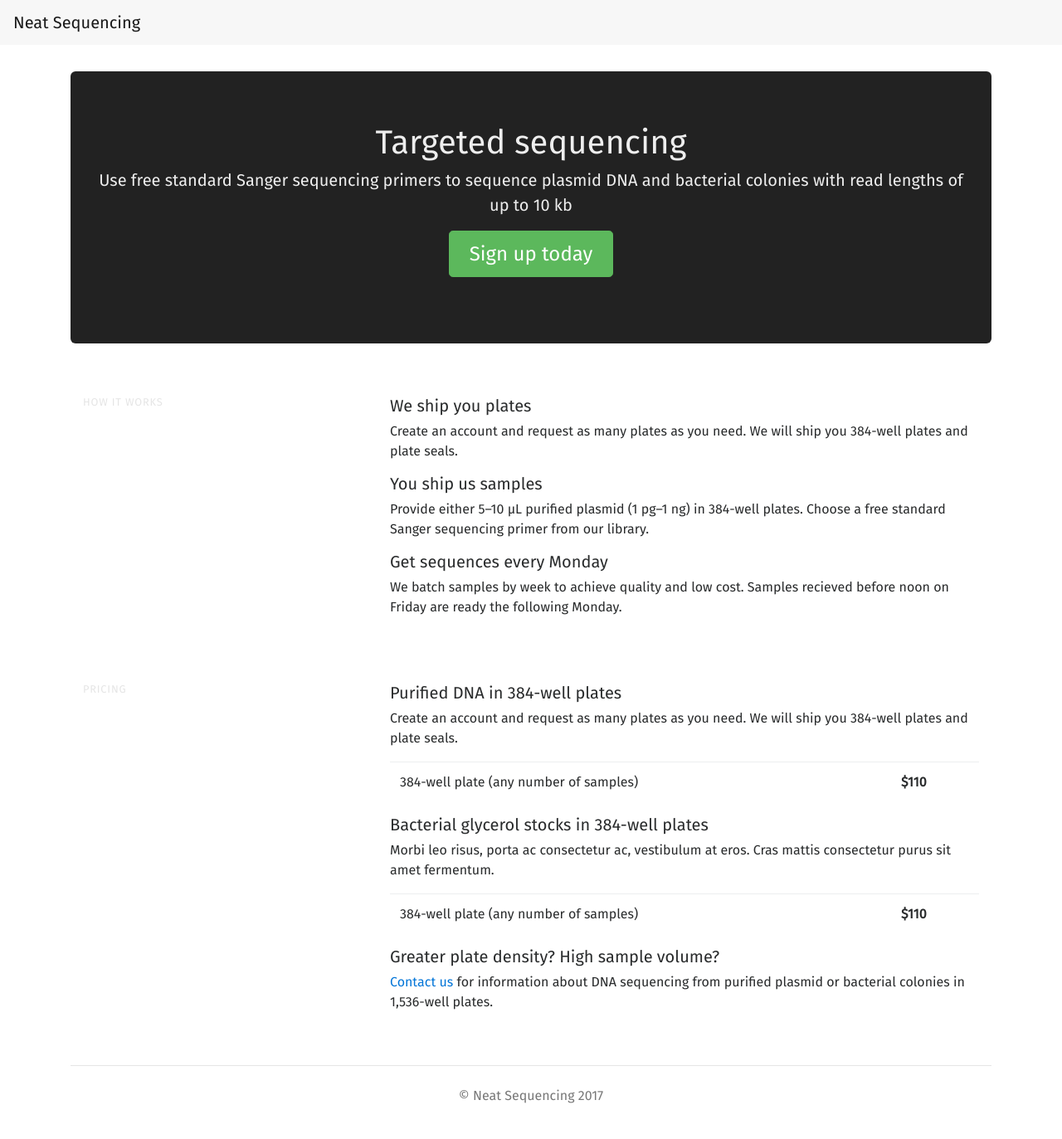
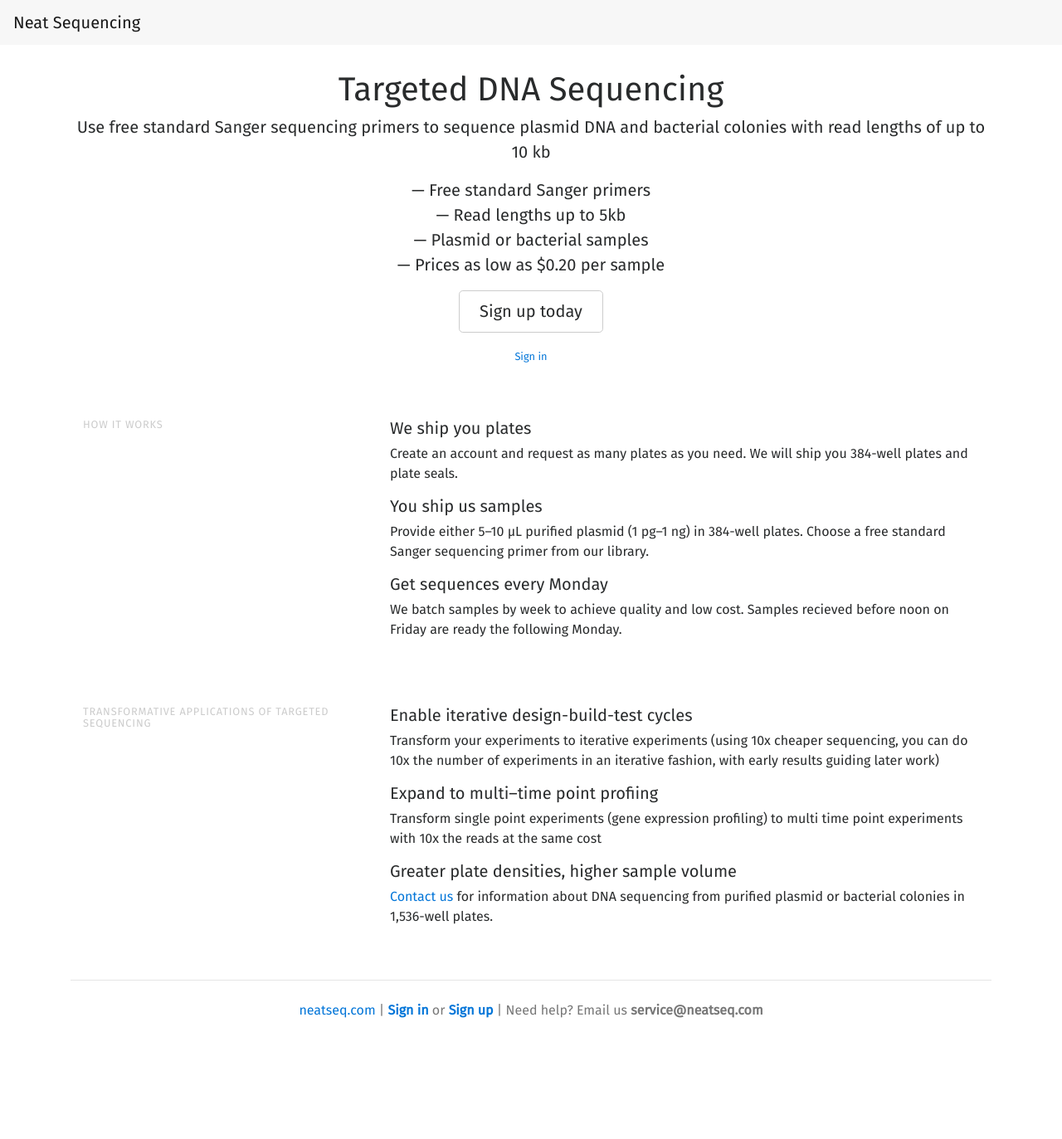
Before and after one commit to dacarlin/neat_sequencing, a Flask app: page / in a window 1280 px wide. Shown: the whole page at 83% size. After the commit the page ends 1227 px from the top, so only its background shows below. Run offline with Flask 2, Linux system fonts and the light colour scheme; some libraries are stand-ins or nearby versions.

Commit message:
Renamed some pages, updated styles, updated content

```diff
--- a/neat.py
+++ b/neat.py
@@ -65,10 +65,10 @@
     if 'user_id' in session:
         g.user = query_db('select * from user where user_id = ?', [session['user_id']], one=True)
 
-###### login/logout of users and registering
+###### sign_in/logout of users and sign_uping
 
-@app.route('/login', methods=['GET', 'POST'])
-def login():
+@app.route('/sign_in', methods=['GET', 'POST'])
+def sign_in():
     """Logs the user in."""
     if g.user:
         return redirect(url_for('index'))
@@ -85,11 +85,11 @@
             flash('You were logged in')
             session['user_id'] = user['user_id']
             return redirect(url_for('index'))
-    return render_template('login.html', error=error)
+    return render_template('sign_in.html', error=error)
 
-@app.route('/register', methods=['GET', 'POST'])
-def register():
-    """Registers the user."""
+@app.route('/sign_up', methods=['GET', 'POST'])
+def sign_up():
+    """sign_ups the user."""
     if g.user:
         return redirect(url_for('index'))
     error = None
@@ -112,9 +112,9 @@
               [request.form['email'], request.form['email'],
                generate_password_hash(request.form['password'])])
             db.commit()
-            flash('You were successfully registered and can login now')
-            return redirect( url_for( 'login' ) )
-    return render_template('register.html', error=error)
+            flash('You were successfully sign_uped and can sign_in now')
+            return redirect( url_for( 'sign_in' ) )
+    return render_template('sign_up.html', error=error)
 
 @app.route('/logout')
 def logout():
@@ -150,7 +150,7 @@
     for pt in range( plates_requested ):
         db.execute('''insert into plate(owner) values (?)''', (g.user['user_id'],))
         db.commit()
-    flash( 'Order was registered' )
+    flash( 'Order was sign_uped' )
     return redirect( url_for('index') )
 
 @app.route('/order_sequencing', methods=['POST'])
@@ -177,7 +177,7 @@
     db = get_db()
     db.execute('''insert into sequencing(owner, plate_map) values (?,?)''', (g.user['user_id'],df.to_string()))
     db.commit()
-    flash( 'Plate was registered' )
+    flash( 'Plate was sign_uped' )
     return redirect( url_for( 'index' ) )
 
 # add some filters to jinja
--- a/schema.sql
+++ b/schema.sql
@@ -1,9 +1,10 @@
 drop table if exists user;
 create table user (
   user_id integer primary key autoincrement,
-  username text not null,
+  user_name text not null,
   email text not null,
-  pw_hash text not null
+  pw_hash text not null,
+  admin boolean
 );
 
 drop table if exists plate;
--- a/static/style.css
+++ b/static/style.css
@@ -1,16 +1,39 @@
+/* some colors */
+
+/* purples */
+/* high saturation, high bright, lights
+/* FF00FF	B833B8	9C009C	FF51FF	FF92FF
+
+http://colorschemedesigner.com/csd-3.5/#4W51T----zFDG
+
+*/
+
+
 body {
   padding-bottom: 1.5rem;
   font-family: 'Fira Sans', sans-serif;
 }
 
+/* hero footer */
+
+
+/* special formatting for places where we don't have any content yet */
+/* such as empty lists of sequencing results, or empty lists of plates */
+
 /* flashes */
 
-.flashes {
-  position: absolute;
-  top: 20px;
-  right: 20px;
-  width: 300px;
-  height: 400px;
+.flashes ul {
+  width: 100%;
+  height: 20px;
+  background-color: green;
+  color: white;
+}
+
+.flashes ul li {
+  color: #fff;
+  display: inline-block;
+  padding: 0.1rem 1rem 0.1rem 0;
+  font-size: 0.8rem;
 }
 
 /* sequencing dashboard */
@@ -27,12 +50,27 @@
   padding-bottom: 3rem;
 }
 
+
+p.none_yet
+/* for empty lists */
+{
+  /* special styles that are welcoming */
+}
+
+
+
+
+
+
+
+/* marketing */
+
 h4 {
   font-weight: 400;
   letter-spacing: 0.05rem;
   text-transform: uppercase;
   font-size: 0.8rem;
-  color: #e5e5e5;
+  color: #ccc;
 }
 
 /* Everything but the jumbotron gets side spacing for mobile first views */
@@ -53,16 +91,32 @@
 }
 
 /* Main marketing message and sign up button */
+
+.hero * {
+  text-align: center;
+
+}
+
+
 .jumbotron {
   text-align: center;
   border-radius: 6px;
-  color: #eee;
-  background-color: #222;
+
+  /*background-color: #9C009C;*/
+}
+
+.jumbotron h1 {
+  color: #9C009C;
 }
 
 .jumbotron .btn {
   padding: .75rem 1.5rem;
   font-size: 1.5rem;
+  margin: 2rem 0 0 0;
+}
+
+.jumbotron p.lead strong {
+  /*border-bottom: 6px solid #ff00ff;*/
 }
 
 /* Supporting marketing content */
--- a/templates/hero.html
+++ b/templates/hero.html
@@ -1,10 +1,17 @@
 {% extends 'layout.html' %}
 {% block body %}
 
-<div class="jumbotron">
-  <h1>Targeted sequencing</h1>
+<div class="hero">
+  <h1>Targeted DNA Sequencing</h1>
   <p class="lead">Use free standard Sanger sequencing primers to <strong>sequence plasmid DNA</strong> and <strong>bacterial colonies</strong> with read lengths of up to <strong>10 kb</strong></p>
-  <p><a class="btn btn-lg btn-success" href="/register" role="button">Sign up today</a></p>
+  <p class="lead">
+    &mdash; Free standard Sanger primers <br>
+    &mdash; Read lengths up to 5kb <br>
+    &mdash; Plasmid or bacterial samples <br>
+    &mdash; Prices as low as <strong>$0.20 per sample</strong>
+  </p>
+  <p><a class="btn btn-lg btn-secondary" href="{{ url_for( 'sign_up' ) }}" role="button">Sign up today</a></p>
+  <p><small><a href="{{ url_for( 'sign_in' ) }}">Sign in</a></small></p>
 </div>
 
 <div class="row marketing">
@@ -25,33 +32,15 @@
 </div>
 <div class="row marketing">
   <div class="col-lg-4">
-    <h4>Pricing</h4>
+    <h4>Transformative applications of targeted sequencing</h4>
   </div>
 
   <div class="col-lg-8">
-    <h5>Purified DNA in 384-well plates</h5>
-    <p>Create an account and request as many plates as you need. We will ship you 384-well plates and plate seals.</p>
-    <table class="table">
-      <tbody>
-        <tr>
-          <td>384-well plate (any number of samples)</td>
-          <td><strong>$110</strong></td>
-        </tr>
-      </tbody>
-    </table>
-
-    <h5>Bacterial glycerol stocks in 384-well plates</h5>
-    <p>Morbi leo risus, porta ac consectetur ac, vestibulum at eros. Cras mattis consectetur purus sit amet fermentum.</p>
-    <table class="table">
-      <tbody>
-        <tr>
-          <td>384-well plate (any number of samples)</td>
-          <td><strong>$110</strong></td>
-        </tr>
-      </tbody>
-    </table>
-
-    <h5>Greater plate density? High sample volume?</h5>
+    <h5>Enable iterative design-build-test cycles</h5>
+    <p>Transform your experiments to iterative experiments (using 10x cheaper sequencing, you can do 10x the number of experiments in an iterative fashion, with early results guiding later work) </p>
+    <h5>Expand to multi&ndash;time point profiing</h5>
+    <p>Transform single point experiments (gene expression profiling) to multi time point experiments with 10x the reads at the same cost </p>
+    <h5>Greater plate densities, higher sample volume</h5>
     <p><a href="">Contact us</a> for information about DNA sequencing
         from purified plasmid or bacterial colonies in 1,536-well plates.</p>
   </div>
--- a/templates/layout.html
+++ b/templates/layout.html
@@ -25,11 +25,6 @@
 
   <body>
 
-    <!-- navigation -->
-    <nav class="navbar navbar-light bg-faded">
-      <a class="navbar-brand" href="#">Neat Sequencing</a>
-    </nav>
-
     <div class="flashes">
     {% with flashes = get_flashed_messages() %}
       {% if flashes %}
@@ -41,6 +36,13 @@
       {% endif %}
     {% endwith %}
     </div>
+
+    <!-- navigation -->
+    <nav class="navbar navbar-light bg-faded">
+      <a class="navbar-brand" href="#">Neat Sequencing</a>
+    </nav>
+
+
 
     <div class="container">
       <div class="header clearfix">
@@ -56,7 +58,7 @@
       </div>
 
       <footer class="footer">
-        <p>&copy; Neat Sequencing 2017</p>
+        <a href="/">neatseq.com</a> | <strong><a href="/sign_in">Sign in</a></strong> or <strong><a href="/sign_up">Sign up</a></strong> | Need help? Email us <strong><a>service@neatseq.com</a></strong>
       </footer>
 
     </div> <!-- /container -->
```
Also changed, not shown: templates/dash.html (+26 -11 lines), templates/login.html (deleted, +0 -27 lines), templates/register.html (deleted, +0 -28 lines).
